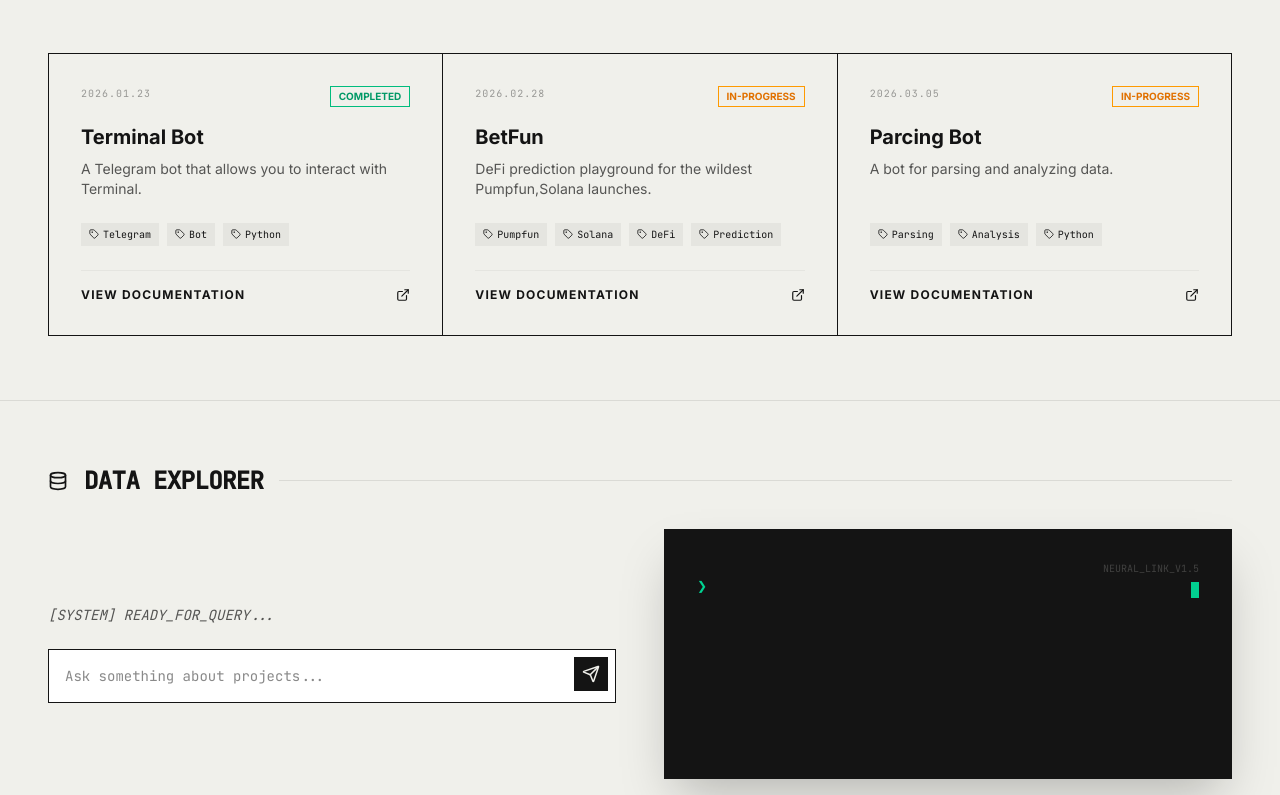
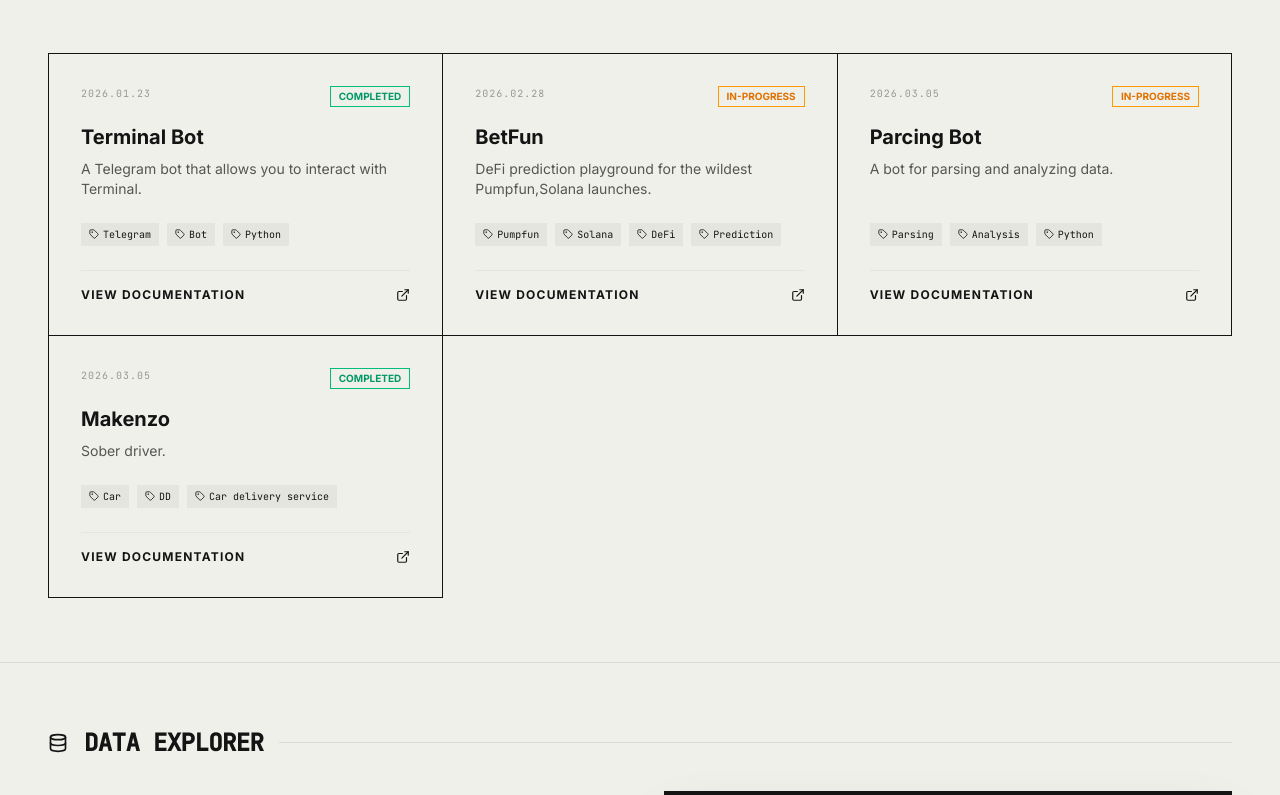
Before and after one commit to GoduZ00/proofofwork, a React (Vite) app: page / in a window 1280 px wide. Shown: the part 513-1308 px from the top of the page. Built offline with nearby package versions, Linux system fonts and the light colour scheme.

Commit message:
Update App.tsx

```diff
--- a/src/App.tsx
+++ b/src/App.tsx
@@ -30,6 +30,14 @@
     tags: ['Parsing', 'Analysis', 'Python'],
     date: '2026.03.05',
     status: 'in-progress'
+  },
+  {
+    id: '4',
+    title: 'Makenzo',
+    description: 'Sober driver.',
+    tags: ['Car', 'DD', 'Car delivery service'],
+    date: '2026.03.05',
+    status: 'completed'
   },
 ];
 
```
